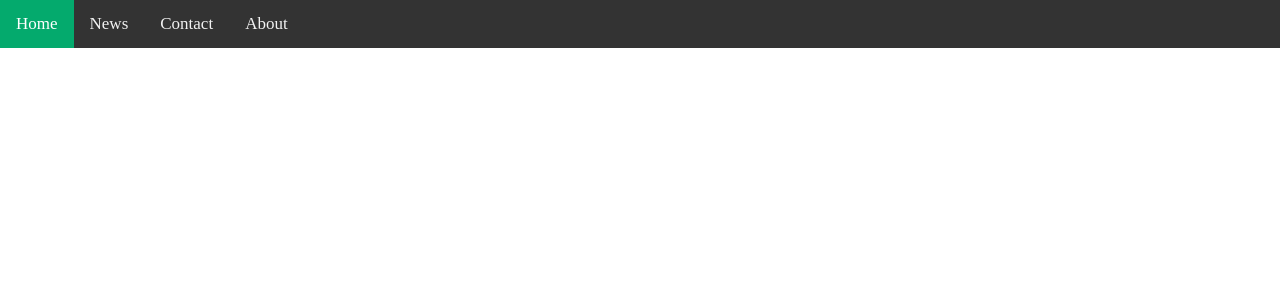
After one commit to 31181024369/nodejs-backend-zero, a Node server app: template src/views/home.ejs in a window 1280 px wide. The commit adds this page. Shown: the top 300 px of the page. Run offline with Node 20, Linux system fonts and the light colour scheme; the template is opened without the code that fills it, so the values that code supplies are empty.

Commit message:
bai34_9-2-2025

```diff
--- a/src/public/css/styles.css
+++ b/src/public/css/styles.css
@@ -1,3 +1,33 @@
 .hoidanit{
     width: 1000px;
 }
+*{
+    padding: 0;
+    margin: 0;
+}
+/* Add a black background color to the top navigation */
+.topnav {
+    background-color: #333;
+    overflow: hidden;
+  }
+
+  /* Style the links inside the navigation bar */
+  .topnav a {
+    float: left;
+    color: #f2f2f2;
+    text-align: center;
+    padding: 14px 16px;
+    text-decoration: none;
+    font-size: 17px;
+  }
+  /* Change the color of links on hover */
+  .topnav a:hover {
+    background-color: #ddd;
+    color: black;
+  }
+
+  /* Add a color to the active/current link */
+  .topnav a.active {
+    background-color: #04AA6D;
+    color: white;
+  }
--- a/src/server.js
+++ b/src/server.js
@@ -2,28 +2,23 @@ require('dotenv').config();
 const express = require('express');
 const configViewEngine = require('./config/viewEngine');
 const webRoutes = require('./routes/web');
+const connection = require('./config/database');
 const app = express();
 const port = process.env.PORT || 8888;
 const hostname = process.env.HOST_NAME;
-const mysql = require('mysql2');
+
 configViewEngine(app);
 
 
 app.use('/v1', webRoutes);
 // Create the connection to database
-const connection = mysql.createConnection({
-    host: 'localhost',
-    port: 3307,
-    user: 'root',
-    password: '123456',
-    database: 'hoidanit',
-});
+
 
 connection.query(
     'SELECT * FROM `Users` u',
     function (err, results, fields) {
         console.log(results); // results contains rows returned by server
-        console.log(fields); // fields contains extra meta data about results, if available
+
     }
 )
 
--- /dev/null
+++ b/src/views/home.ejs
@@ -0,0 +1,20 @@
+<!DOCTYPE html>
+<html lang="en">
+
+<head>
+    <meta charset="UTF-8">
+    <meta name="viewport" content="width=device-width, initial-scale=1.0">
+    <title>Document</title>
+    <link rel="stylesheet" href="/css/styles.css">
+</head>
+
+<body>
+    <div class="topnav">
+        <a class="active" href="#home">Home</a>
+        <a href="#news">News</a>
+        <a href="#contact">Contact</a>
+        <a href="#about">About</a>
+    </div>
+</body>
+
+</html>
```
Also changed, not shown: src/config/database.js (added, +13 -0 lines), src/config/old.js (added, +10 -0 lines), src/controllers/homeController.js (+11 -1 lines).
